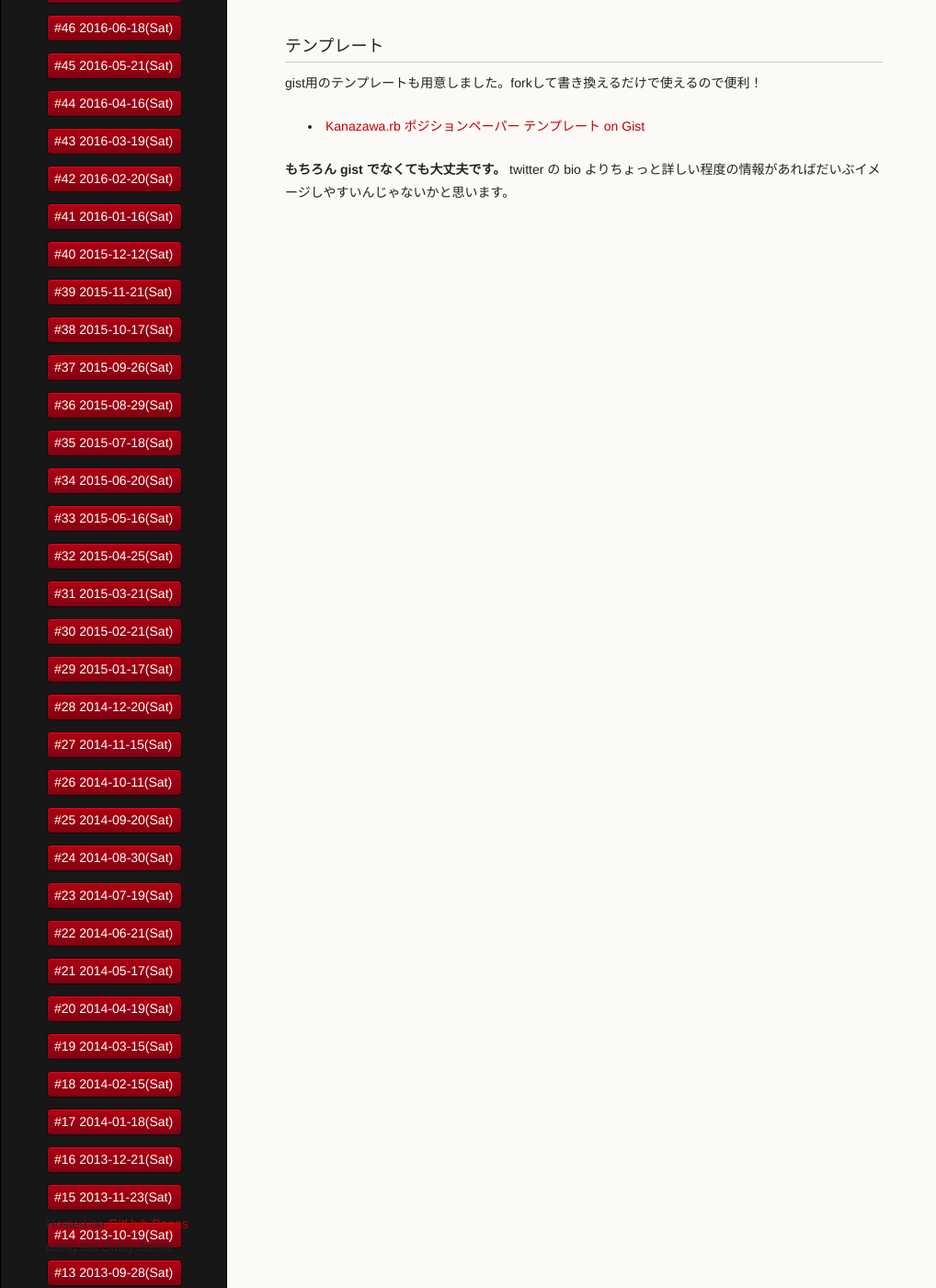
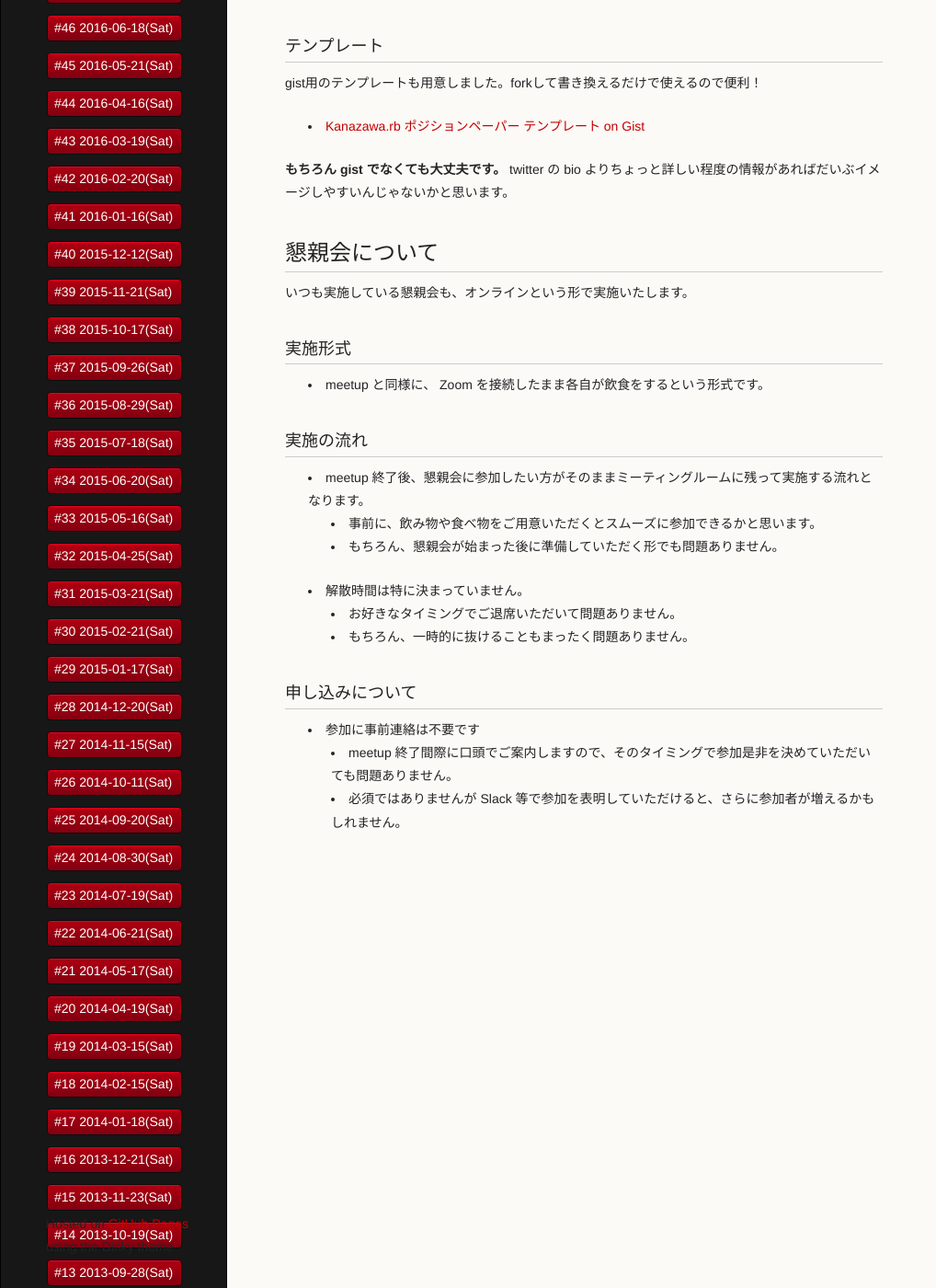
Before and after one commit to kanazawarb/meetup, a Jekyll site: the page built from 92/index.md, in a window 1280 px wide and 1400 px high, scrolled down 2086 px. Shown: the whole window at 92% size, without its empty margins (0-1018 px from the left). Built offline with Jekyll 4.4.1, drawn with Linux system fonts in a browser that asks for light colours; a script that is not in the unit is left out.

Commit message:
add meetup 92 after party infromation

```diff
--- a/92/index.md
+++ b/92/index.md
@@ -91,3 +91,27 @@ gist用のテンプレートも用意しました。forkして書き換えるだ
 - [Kanazawa.rb ポジションペーパー テンプレート on Gist](https://gist.github.com/5a523ec3180002229a32)
 
 **もちろん gist でなくても大丈夫です。** twitter の bio よりちょっと詳しい程度の情報があればだいぶイメージしやすいんじゃないかと思います。
+
+
+## 懇親会について
+
+いつも実施している懇親会も、オンラインという形で実施いたします。
+
+### 実施形式
+
+* meetup と同様に、 Zoom を接続したまま各自が飲食をするという形式です。
+
+### 実施の流れ
+
+* meetup 終了後、懇親会に参加したい方がそのままミーティングルームに残って実施する流れとなります。
+  + 事前に、飲み物や食べ物をご用意いただくとスムーズに参加できるかと思います。
+  + もちろん、懇親会が始まった後に準備していただく形でも問題ありません。
+
+* 解散時間は特に決まっていません。
+  + お好きなタイミングでご退席いただいて問題ありません。
+  + もちろん、一時的に抜けることもまったく問題ありません。
+
+### 申し込みについて
+* 参加に事前連絡は不要です
+  + meetup 終了間際に口頭でご案内しますので、そのタイミングで参加是非を決めていただいても問題ありません。
+  + 必須ではありませんが Slack 等で参加を表明していただけると、さらに参加者が増えるかもしれません。
```
